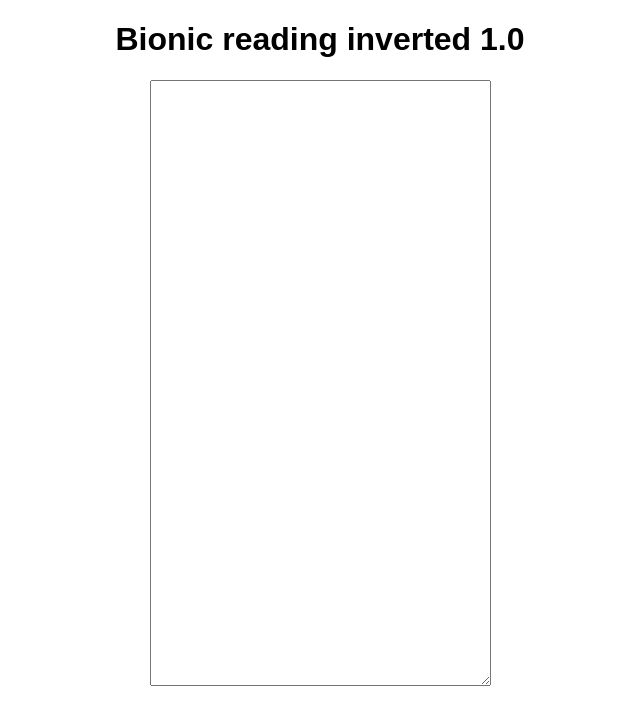
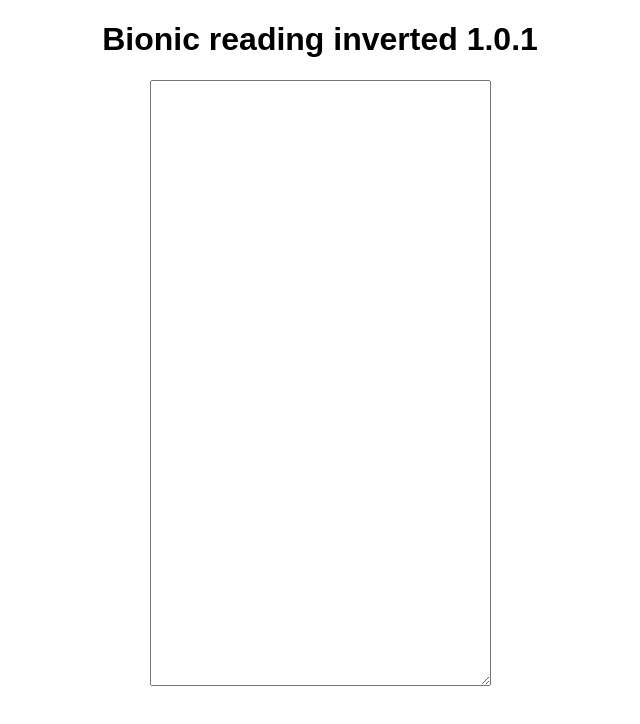
Before and after one commit to soyedur/bionic-reading, a plain HTML site: page bionic reading/index.html in a window 1280 px wide. Shown: the whole page, without its empty margins (320-960 px from the left). Drawn offline with Linux system fonts and the light colour scheme.

Commit message:
versions num

```diff
--- a/bionic reading/index.html
+++ b/bionic reading/index.html
@@ -12,7 +12,7 @@ font-family: arial,sans-serif;
 </style>
 <body>
 
-<h1>Bionic reading inverted 1.0</h1>
+<h1>Bionic reading inverted 1.0.1</h1>
 
 <textarea cols="40" rows="40" id="area" ></textarea> </br>
 
```
